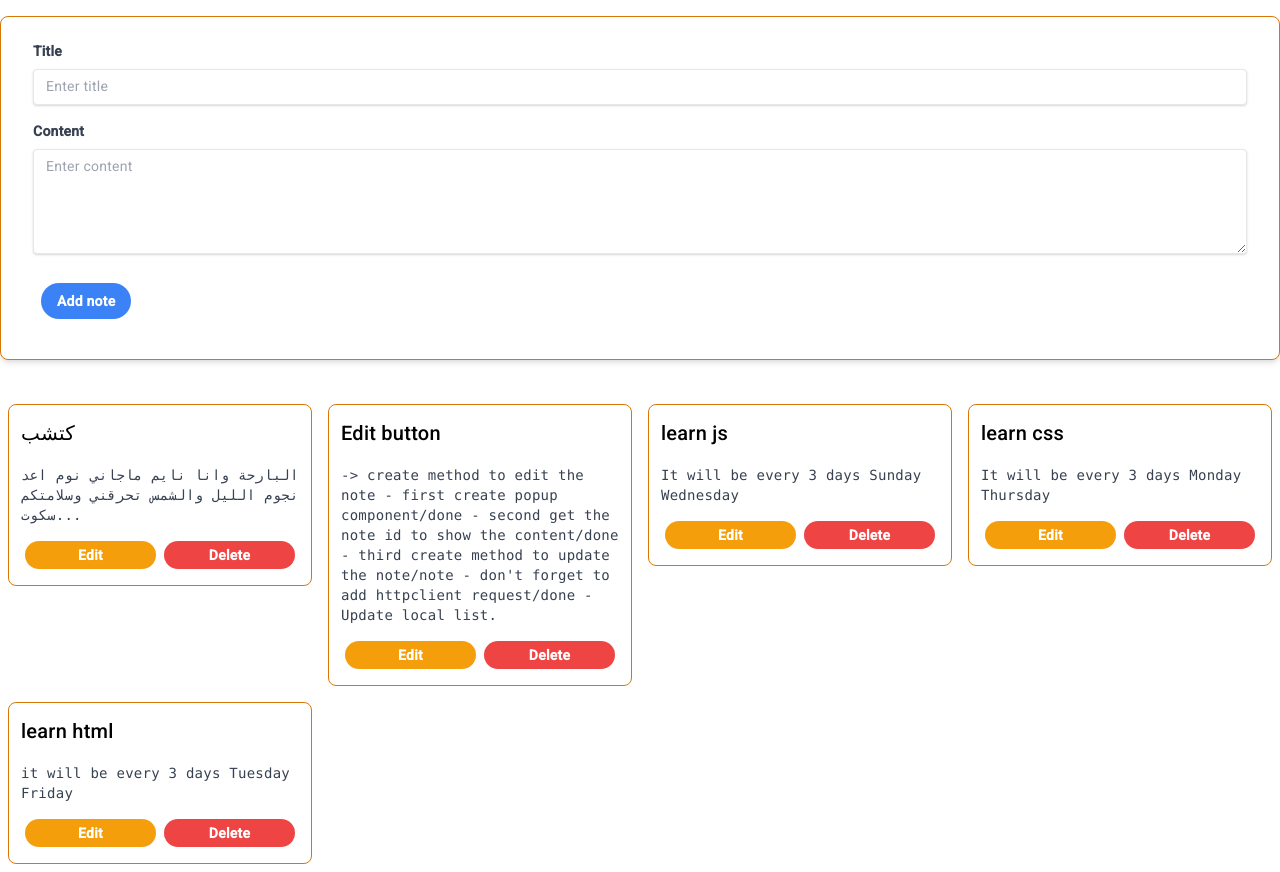
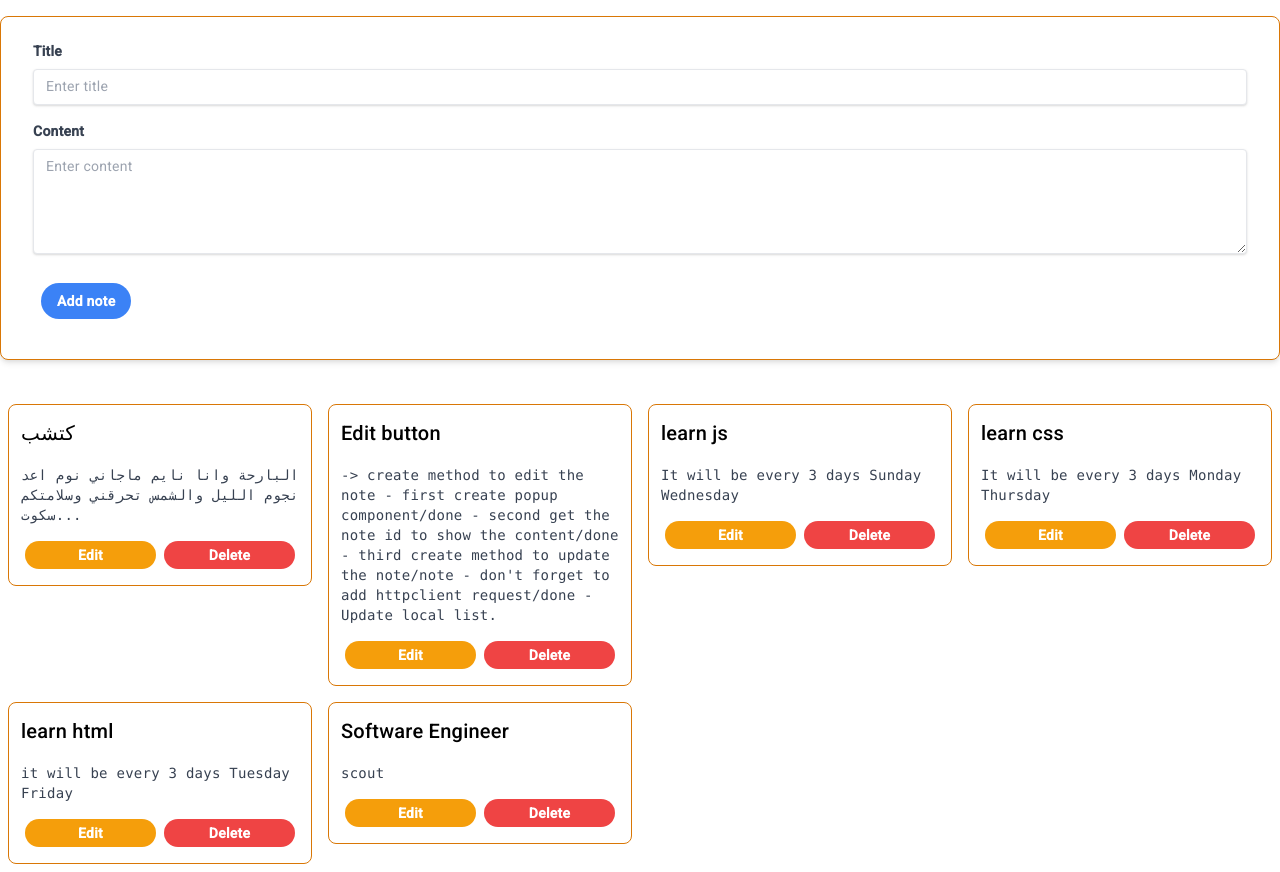
Before and after one commit to BashmailOmar/Angular-Notes-App, an Angular app: page / in a window 1280 px wide. Built offline with nearby package versions, Linux system fonts and the light colour scheme; data requests are answered from the project's data file.

Commit message:
والله وبس هذي كانت نهاية المقطع اتمنى م تنسو اللايك والسبسكرايب .. سلام عليكم

```diff
--- a/db.json
+++ b/db.json
@@ -24,6 +24,11 @@
       "title": "learn html",
       "content": "it will be every 3 days\nTuesday\nFriday",
       "id": 25
+    },
+    {
+      "title": "Software Engineer",
+      "content": "scout",
+      "id": 26
     }
   ]
 }
--- a/src/app/edit-pop-up/edit-pop-up.component.html
+++ b/src/app/edit-pop-up/edit-pop-up.component.html
@@ -1,5 +1,5 @@
 <form
-    class="bg-white shadow-md px-8 pt-6 pb-8  border border-yellow-600 rounded-lg hover:shadow-md hover:border-opacity-0 transform hover:-translate-y-1 transition-all duration-200"
+    class="bg-white shadow-md px-8 pt-6 pb-8  border border-yellow-600 rounded-lg transition-all duration-200"
     #notesForm="ngForm" (ngSubmit)="editNotesFormData(notesForm.value)">
 
     <div class="mb-4">
--- a/src/app/edit-pop-up/edit-pop-up.component.ts
+++ b/src/app/edit-pop-up/edit-pop-up.component.ts
@@ -8,20 +8,22 @@ import { RestapiService } from '../service/restapi.service';
   styleUrls: ['./edit-pop-up.component.css']
 })
 export class EditPopUpComponent {
-  static editedNote: any;
+   @Output() editedNote = new EventEmitter<any>();
+
   constructor(private notesDataService: RestapiService, @Inject(MAT_DIALOG_DATA) public injectedData: any, private dialogRef: MatDialogRef<EditPopUpComponent>) {
+
   }
 
+
   closeEditDialog() {
-    this.dialogRef.close();
+    this.dialogRef.close(this.editedNote.emit());
   }
 
   editNotesFormData(data: any) {
     data.id = this.injectedData.id;
     this.notesDataService.updateNote(data).subscribe((response: any) => {
       console.log(response.id);
-      EditPopUpComponent.editedNote = response;
-      console.log(EditPopUpComponent.editedNote);
+
     });
     this.closeEditDialog();
   }
--- a/src/app/note-card/note-card.component.ts
+++ b/src/app/note-card/note-card.component.ts
@@ -1,6 +1,6 @@
 import { Component, EventEmitter, Input, Output } from '@angular/core';
 import { RestapiService } from '../service/restapi.service';
-import { MatDialog } from '@angular/material/dialog';
+import { MatDialog, MatDialogRef } from '@angular/material/dialog';
 import { EditPopUpComponent } from '../edit-pop-up/edit-pop-up.component';
 
 @Component({
@@ -16,21 +16,20 @@ export class NoteCardComponent {
   @Input() id: String | undefined;
   @Input() title: String | undefined;
   @Input() content: String | undefined;
+  forCloseDialogRef: MatDialogRef<EditPopUpComponent> | undefined;
 
   OpenEditDialog() {
-    (
-      () => {
-        if (this.id === EditPopUpComponent.editedNote.id && this.title === EditPopUpComponent.editedNote.title && this.content === EditPopUpComponent.editedNote.content)
-          this.editedNote.emit();
-      }
-    )
-    this.dialogRef.open(EditPopUpComponent, {
+    this.forCloseDialogRef = this.dialogRef.open(EditPopUpComponent, {
       data: {
         "title": this.title,
         "content": this.content,
         "id": this.id
       }
     });
+    this.forCloseDialogRef.afterClosed().subscribe(() =>
+      this.editedNote.emit()
+    )
+
   }
   OnClickDelete() {
     this.notesDataService.deleteNote(this.id).subscribe(() => {
--- a/src/app/notes-list/notes-list.component.ts
+++ b/src/app/notes-list/notes-list.component.ts
@@ -36,8 +36,10 @@ export class NotesListComponent implements OnInit {
   }
 
   onNoteEdited(eventData: any) {
-    console.log(EditPopUpComponent.editedNote);
-    const upd_obj = this.notesData.findIndex(() => this.notesData.id === EditPopUpComponent.editedNote.id);
-    this.notesData[upd_obj] = EditPopUpComponent.editedNote;
+    console.log(eventData);
+    this.getNotesMethod();
+    // console.log(EditPopUpComponent.editedNote);
+    // const upd_obj = this.notesData.findIndex(() => this.notesData.id === EditPopUpComponent.editedNote.id);
+    // this.notesData[upd_obj] = EditPopUpComponent.editedNote;
   }
 }
```
